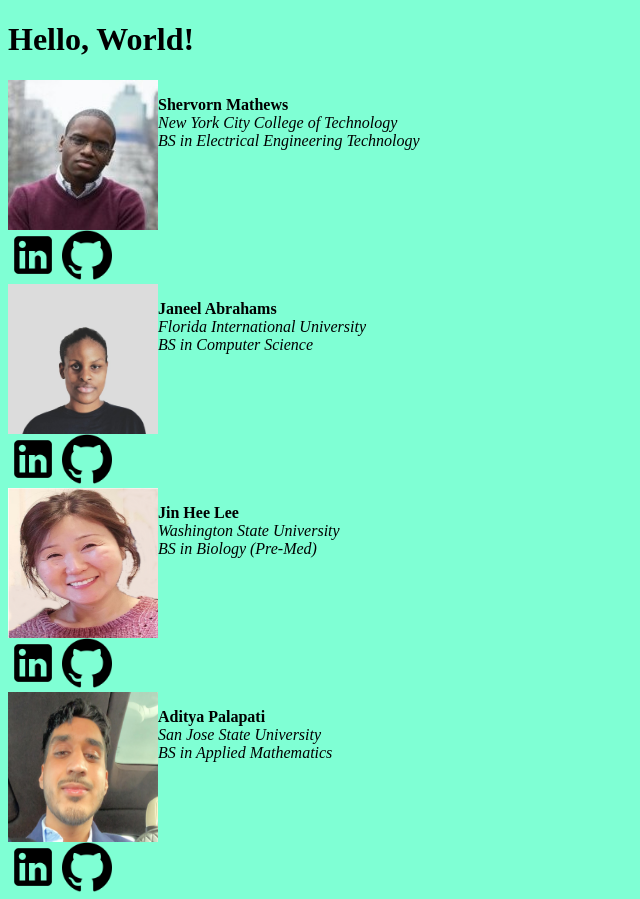
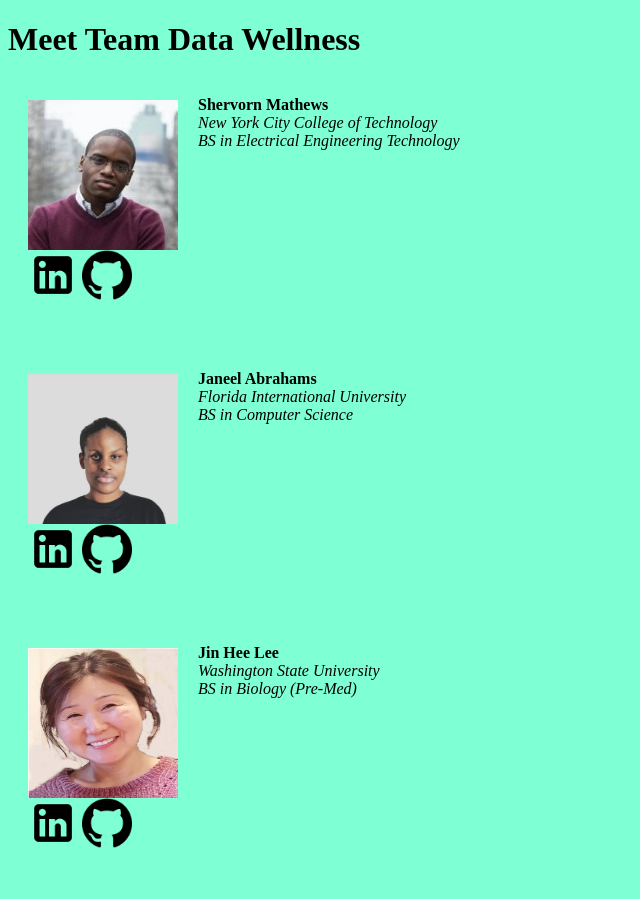
Before and after one commit to HardoModo/Dev10-Capstone-Website, a plain HTML site: page index.html in a window 1280 px wide. Shown: the top 899 px of the page, without its empty margins (0-640 px from the left). Drawn offline with Linux system fonts and the light colour scheme.

Commit message:
Greet team, add spacing

```diff
--- a/index.html
+++ b/index.html
@@ -10,7 +10,7 @@
 <body>
     <div id="flex-container">
         <div>
-            <h1>Hello, World!</h1>
+            <h1>Meet Team Data Wellness</h1>
 
             <div class="flex-container">
                 <div class="headshot_links">
--- a/styles.css
+++ b/styles.css
@@ -4,7 +4,8 @@
 
 .flex-container {
     display: flex;
-    flex-direction:row
+    flex-direction: row;
+    margin-bottom: 30px;
 }
 
 .headshot {
@@ -20,4 +21,5 @@
 .headshot_links {
     display: flex;
     flex-flow: column;
+    padding: 20px;
 }
```
